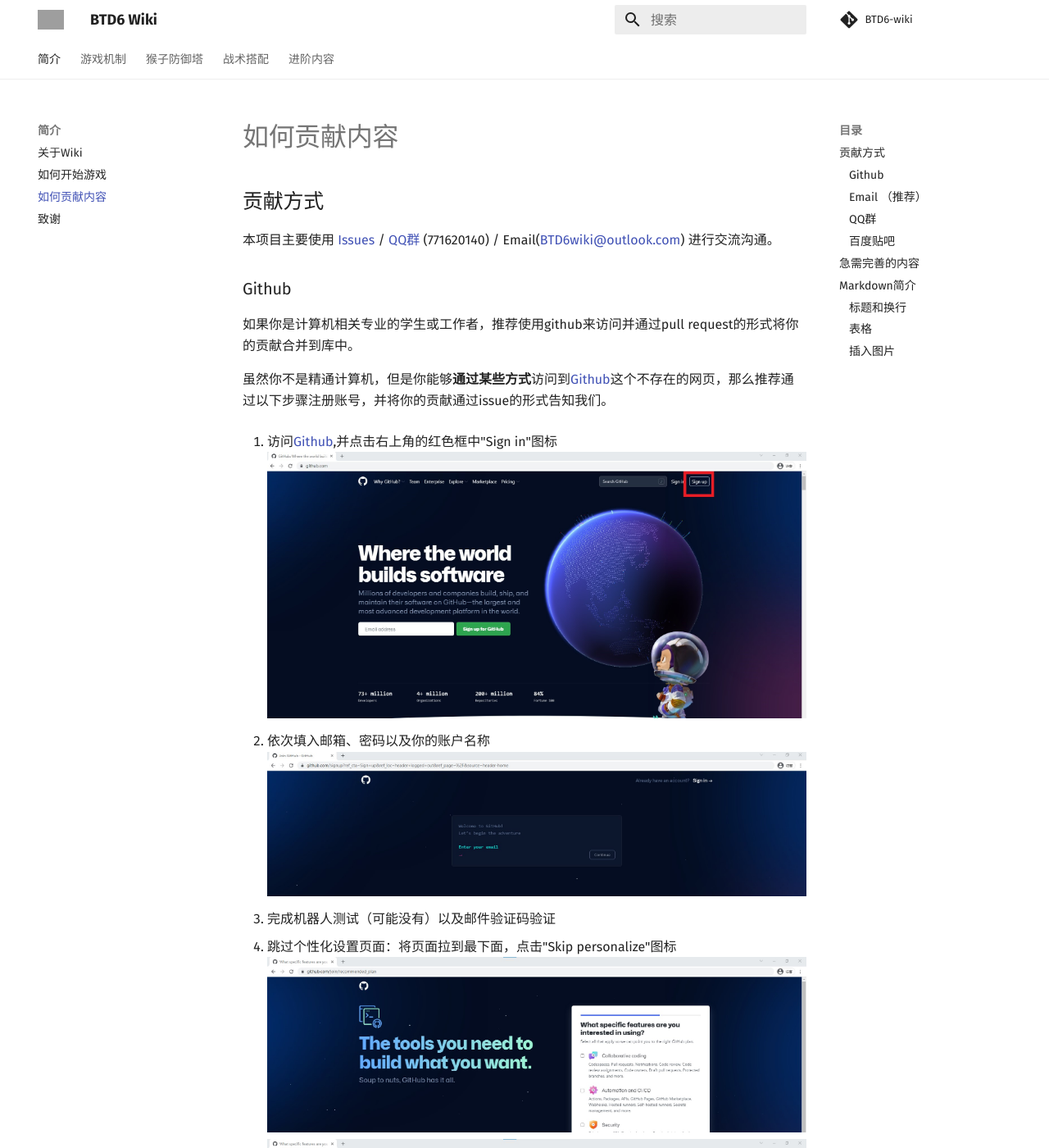
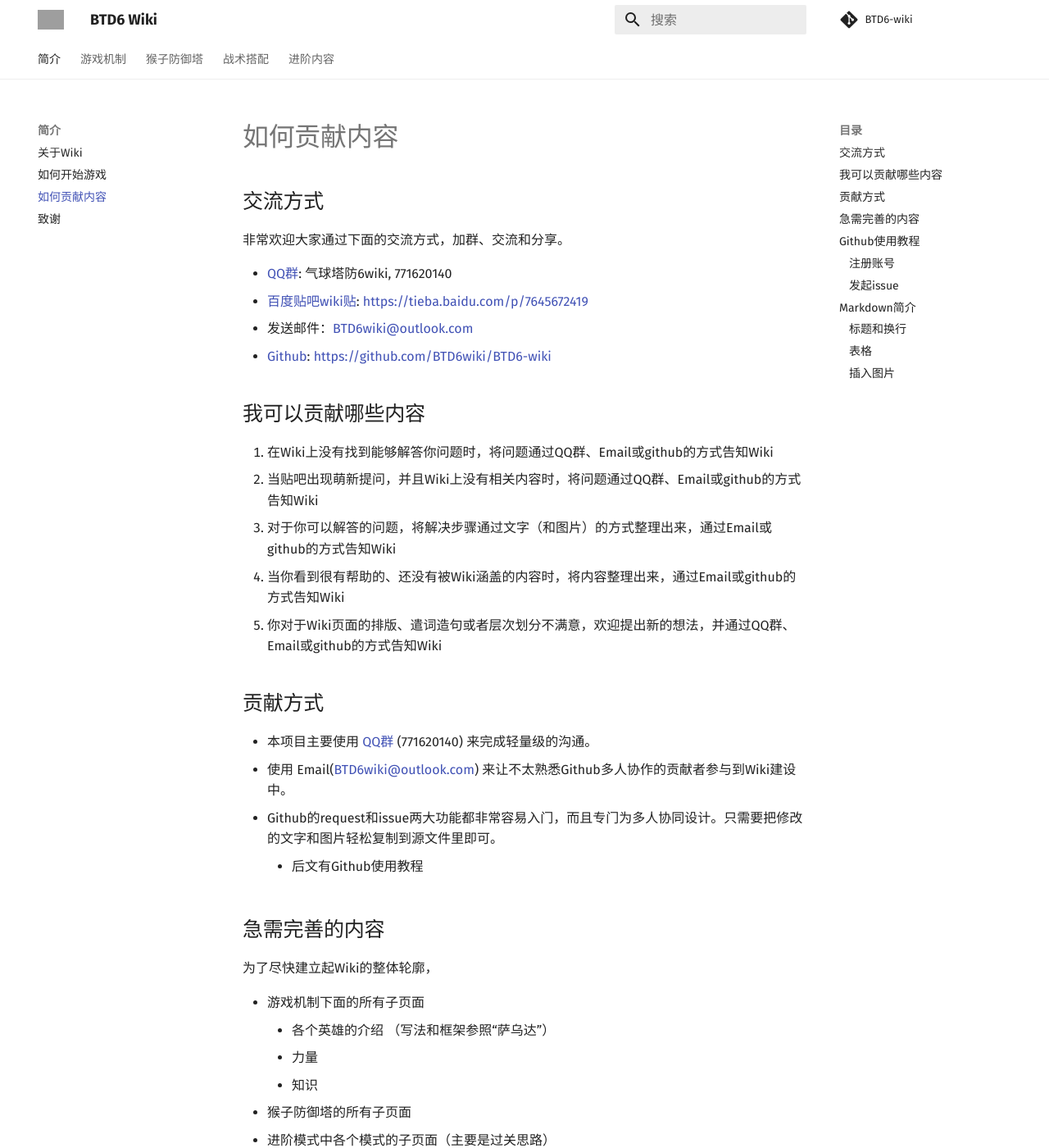
Before and after one commit to BTD6wiki/BTD6wiki.github.io, an MkDocs documentation site: the page built from docs/intro/how_to_contribute.md, in a window 1280 px wide and 1400 px high. Shown: the whole window at 82% size. Built offline with MkDocs 1.6.1 and Material for MkDocs 9.7.7, drawn with Linux system fonts in a browser that asks for light colours; comment, search, counter and statistics services are not loaded; some of the changed text lies outside the part shown; grey boxes are pictures that could not be loaded.

Commit message:
refactor: 修改了简介下子页面的描述，对新人更加友好

```diff
--- a/docs/intro/how_to_contribute.md
+++ b/docs/intro/how_to_contribute.md
@@ -1,45 +1,25 @@
 # 如何贡献内容
+## 交流方式
+非常欢迎大家通过下面的交流方式，加群、交流和分享。
+
+- [QQ群](https://jq.qq.com/?_wv=1027&k=XOUJ90w1): 气球塔防6wiki, 771620140
+- [百度贴吧wiki贴](https://tieba.baidu.com/p/7645672419): https://tieba.baidu.com/p/7645672419
+- 发送邮件：BTD6wiki@outlook.com
+- [Github](https://github.com/BTD6wiki/BTD6-wiki): https://github.com/BTD6wiki/BTD6-wiki
+
+## 我可以贡献哪些内容
+1. 在Wiki上没有找到能够解答你问题时，将问题通过QQ群、Email或github的方式告知Wiki
+2. 当贴吧出现萌新提问，并且Wiki上没有相关内容时，将问题通过QQ群、Email或github的方式告知Wiki
+3. 对于你可以解答的问题，将解决步骤通过文字（和图片）的方式整理出来，通过Email或github的方式告知Wiki
+4. 当你看到很有帮助的、还没有被Wiki涵盖的内容时，将内容整理出来，通过Email或github的方式告知Wiki
+5. 你对于Wiki页面的排版、遣词造句或者层次划分不满意，欢迎提出新的想法，并通过QQ群、Email或github的方式告知Wiki
+
 ## 贡献方式
-本项目主要使用 [Issues](https://github.com/EndlessLethe/BTD6-wiki/issues) / [QQ群](https://jq.qq.com/?_wv=1027&k=XOUJ90w1) (771620140) / Email(BTD6wiki@outlook.com) 进行交流沟通。
+- 本项目主要使用 [QQ群](https://jq.qq.com/?_wv=1027&k=XOUJ90w1) (771620140) 来完成轻量级的沟通。
+- 使用 Email(BTD6wiki@outlook.com) 来让不太熟悉Github多人协作的贡献者参与到Wiki建设中。
+- Github的request和issue两大功能都非常容易入门，而且专门为多人协同设计。只需要把修改的文字和图片轻松复制到源文件里即可。
+	- 后文有Github使用教程
 
-### Github
-如果你是计算机相关专业的学生或工作者，推荐使用github来访问并通过pull request的形式将你的贡献合并到库中。
-
-虽然你不是精通计算机，但是你能够**通过某些方式**访问到[Github](https://github.com/)这个不存在的网页，那么推荐通过以下步骤注册账号，并将你的贡献通过issue的形式告知我们。
-
-1. 访问[Github](https://github.com/),并点击右上角的红色框中"Sign in"图标
-![注册账号](github主页面.jpg)
-
-2. 依次填入邮箱、密码以及你的账户名称
-![填入个人信息](github填入相关信息.jpg)
-
-3. 完成机器人测试（可能没有）以及邮件验证码验证
-4. 跳过个性化设置页面：将页面拉到最下面，点击"Skip personalize"图标
-![个性化页面](github个性化页面.jpg)
-![跳过个性化](github最下方的skip.jpg)
-4. 发起issue：进入到[Issues](https://github.com/BTD6wiki/BTD6-wiki/issues)页面并红框中的"New issue"图标
-![发起issue](github_issue.jpg)
-5. 填写issue并提交
-![填写issue并提交](github_issue2.jpg)
-
-### Email （推荐）
-推荐大家通过邮件将自己贡献的内容发送到邮箱中。
-
-一方面可以及时查看和处理，另一方面便于归档和统计大家的贡献~
-
-邮箱名： BTD6wiki@outlook.com
-
-### QQ群
-刚刚创建QQ群，欢迎大家加入~
-在这里分享你的困惑，回答他人不解吧~
-
-群名：气球塔防6wiki
-群号：771620140
-加群链接： https://jq.qq.com/?_wv=1027&k=XOUJ90w1
-
-### 百度贴吧
-通过在主题帖下留言。
-注：不推荐。贴吧不方便内容管理。
 
 ## 急需完善的内容
 为了尽快建立起Wiki的整体轮廓，
@@ -51,6 +31,27 @@
 - 猴子防御塔的所有子页面
 - 进阶模式中各个模式的子页面（主要是过关思路）
 
+## Github使用教程
+
+### 注册账号
+
+1. 访问[Github](https://github.com/),并点击右上角的红色框中"Sign in"图标
+![注册账号](github主页面.jpg){ align=left }
+
+2. 依次填入邮箱、密码以及你的账户名称
+![填入个人信息](github填入相关信息.jpg)
+
+3. 完成机器人测试（可能没有）以及邮件验证码验证
+4. 跳过个性化设置页面：将页面拉到最下面，点击"Skip personalize"图标
+![个性化页面](github个性化页面.jpg){ align=left }
+![跳过个性化](github最下方的skip.jpg){ align=left }
+4. 发起issue：进入到[Issues](https://github.com/BTD6wiki/BTD6-wiki/issues)页面并红框中的"New issue"图标
+
+
+### 发起issue
+![发起issue](github_issue.jpg){ align=left }
+5. 填写issue并提交
+![填写issue并提交](github_issue2.jpg){ align=left }
 
 
 ## Markdown简介
--- a/mkdocs.yml
+++ b/mkdocs.yml
@@ -2,12 +2,12 @@
 site_name: BTD6 Wiki
 site_description: 气球塔防6（BTD6）攻略站，提供入门到精通的简介和攻略。
 site_author: EndlessLethe
-site_url: https://EndlessLethe.github.io/BTD6-wiki
+site_url: https://github.com/BTD6wiki/BTD6-wiki
 strict: false
 
 # Repository
 repo_name: 'BTD6-wiki'
-repo_url: 'https://github.com/EndlessLethe/BTD6-wiki'
+repo_url: 'https://github.com/BTD6wiki/BTD6-wiki'
 
 
 # Contents
@@ -45,6 +45,7 @@
       - 英雄: basic/knowledge/heroes.md
       - 力量: basic/knowledge/powers.md
     - 气球: basic/bloons.md
+    - 道具: basic/items.md
     - 游戏模式: basic/mods.md
     - 波次: basic/waves.md
     - 成就: basic/achievements.md
@@ -105,6 +106,8 @@
 # Extensions
 markdown_extensions:
   - admonition
+  - attr_list
+  - md_in_html
   - codehilite:
       guess_lang: false
       linenums: true
```
Also changed, not shown: docs/index.md (+8 -1 lines), docs/intro/how_to_start.md (+2 -2 lines).
